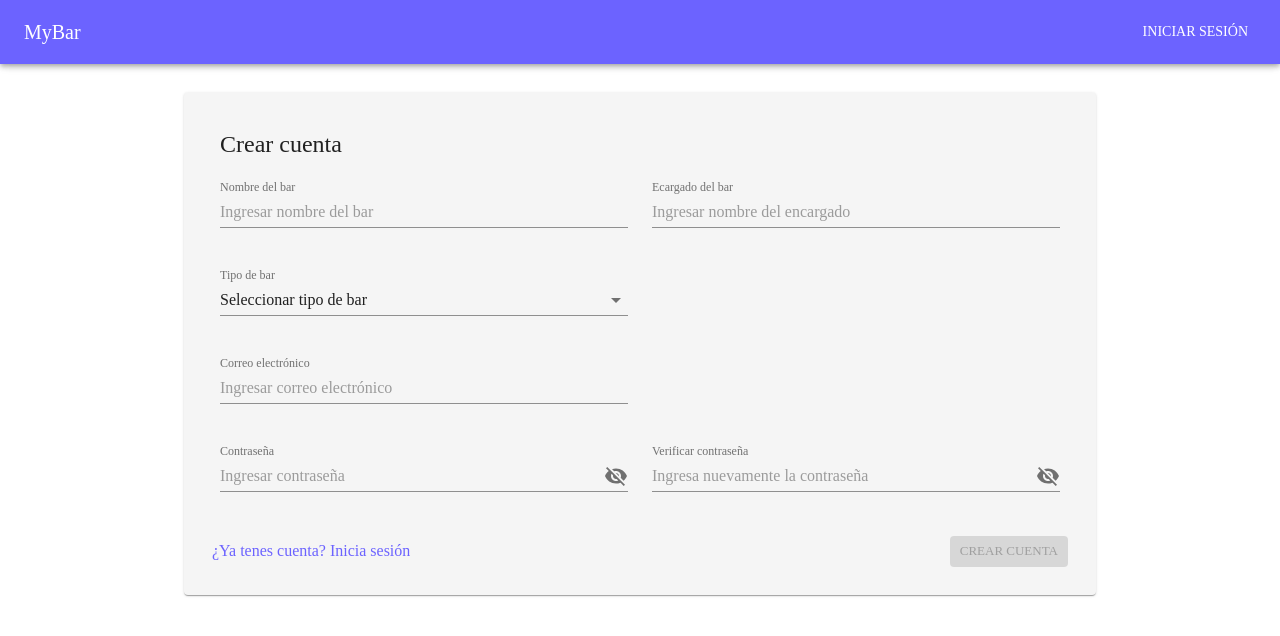
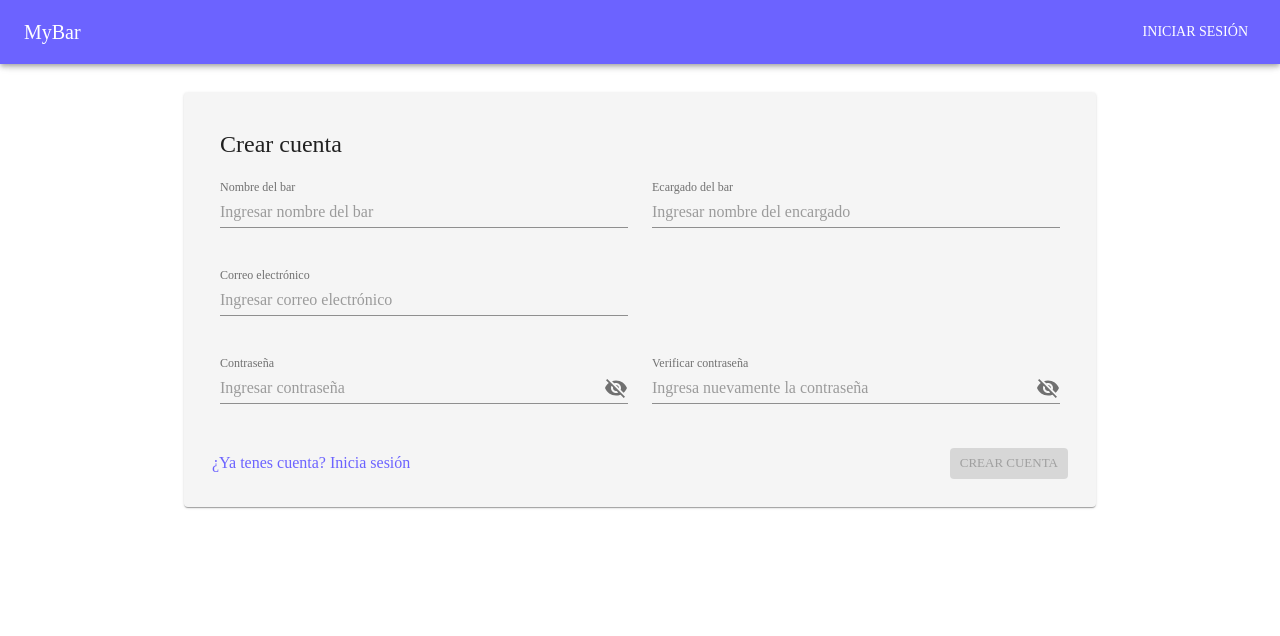
Before and after one commit to uca-pid/2021-los-carpinchos, a React (Create React App) app in the folder barui/: page /signUp in a window 1280 px wide. Shown: the top 636 px of the page. Built offline with nearby package versions, Linux system fonts and the light colour scheme.

Commit message:
CARP-5: BarType combo has been removed

```diff
--- a/barui/src/components/SignUp/SignUp.tsx
+++ b/barui/src/components/SignUp/SignUp.tsx
@@ -91,7 +91,7 @@ const SignUp = () => {
 		},
 	];
 
-	const emailValidation: ValidationSetting = {
+	const emailSetting: ValidationSetting = {
 		message: "Esta dirección de correo no es válida",
 		validate: (email: string) => {
 			const re =
@@ -100,7 +100,7 @@ const SignUp = () => {
 		},
 	};
 
-	const passwordValidation: ValidationSetting = {
+	const passwordSetting: ValidationSetting = {
 		message: "La contraseña no es válida",
 		validate: (password: string) => {
 			const re = new RegExp(
@@ -149,11 +149,6 @@ const SignUp = () => {
 						</Grid>
 						<Grid item>
 							<div className={classes.singleInputRow}>
-								<BarTypeSelect barType={input.type} setBarType={handleChangeType} />
-							</div>
-						</Grid>
-						<Grid item>
-							<div className={classes.singleInputRow}>
 								<TextFieldWithValidation
 									className={classes.textField}
 									label="Correo electrónico"
@@ -161,7 +156,7 @@ const SignUp = () => {
 									value={input.email.value}
 									onChange={handleChangeEmail}
 									required
-									settings={[...settings, emailValidation]}
+									settings={[...settings, emailSetting]}
 									type="email"
 								/>
 							</div>
@@ -175,7 +170,7 @@ const SignUp = () => {
 									value={input.password.value}
 									onChange={handleChangePassword}
 									required
-									settings={[passwordValidation]}
+									settings={[passwordSetting]}
 								/>
 							</Grid>
 							<Grid item xs>
@@ -186,7 +181,7 @@ const SignUp = () => {
 									value={verifyPassword}
 									onChange={handleChangeVerifyPassword}
 									required
-									settings={[passwordValidation, passwordCheckValidation]}
+									settings={[passwordSetting, passwordCheckValidation]}
 								/>
 							</Grid>
 						</Grid>
--- a/barui/src/components/common/BarTypeSelect/BarTypeSelect.tsx
+++ /dev/null
@@ -1,54 +0,0 @@
-import React, { useCallback } from "react";
-
-import InputLabel from "@material-ui/core/InputLabel";
-import MenuItem from "@material-ui/core/MenuItem";
-import FormControl from "@material-ui/core/FormControl";
-import Select from "@material-ui/core/Select";
-
-const mockedBarTypes = [
-	{
-		label: "Bar",
-		value: "Bar",
-	},
-	{
-		label: "Coffee Bar",
-		value: "CoffeeBar",
-	},
-	{
-		label: "Wine Bar",
-		value: "WineBar",
-	},
-	{
-		label: "Other",
-		value: "Other",
-	},
-];
-
-export type BarType = "None" | "Bar" | "CoffeeBar" | "WineBar" | "Other";
-
-type Props = {
-	barType: BarType;
-	setBarType: Function;
-};
-
-const BarTypeSelect = ({ barType, setBarType }: Props) => {
-	const handleChange = useCallback(({ target: { value } }) => setBarType(value), [setBarType]);
-
-	return (
-		<FormControl fullWidth>
-			<InputLabel>Tipo de bar</InputLabel>
-			<Select displayEmpty value={barType} onChange={handleChange}>
-				<MenuItem value="None" disabled>
-					Seleccionar tipo de bar
-				</MenuItem>
-				{mockedBarTypes.map((type, key) => (
-					<MenuItem value={type.value} key={`barType-${key}`}>
-						{type.label}
-					</MenuItem>
-				))}
-			</Select>
-		</FormControl>
-	);
-};
-
-export default BarTypeSelect;
--- a/barui/src/components/common/BarTypeSelect/index.ts
+++ /dev/null
@@ -1,3 +0,0 @@
-import BarTypeSelect from "./BarTypeSelect";
-
-export default BarTypeSelect;
```
